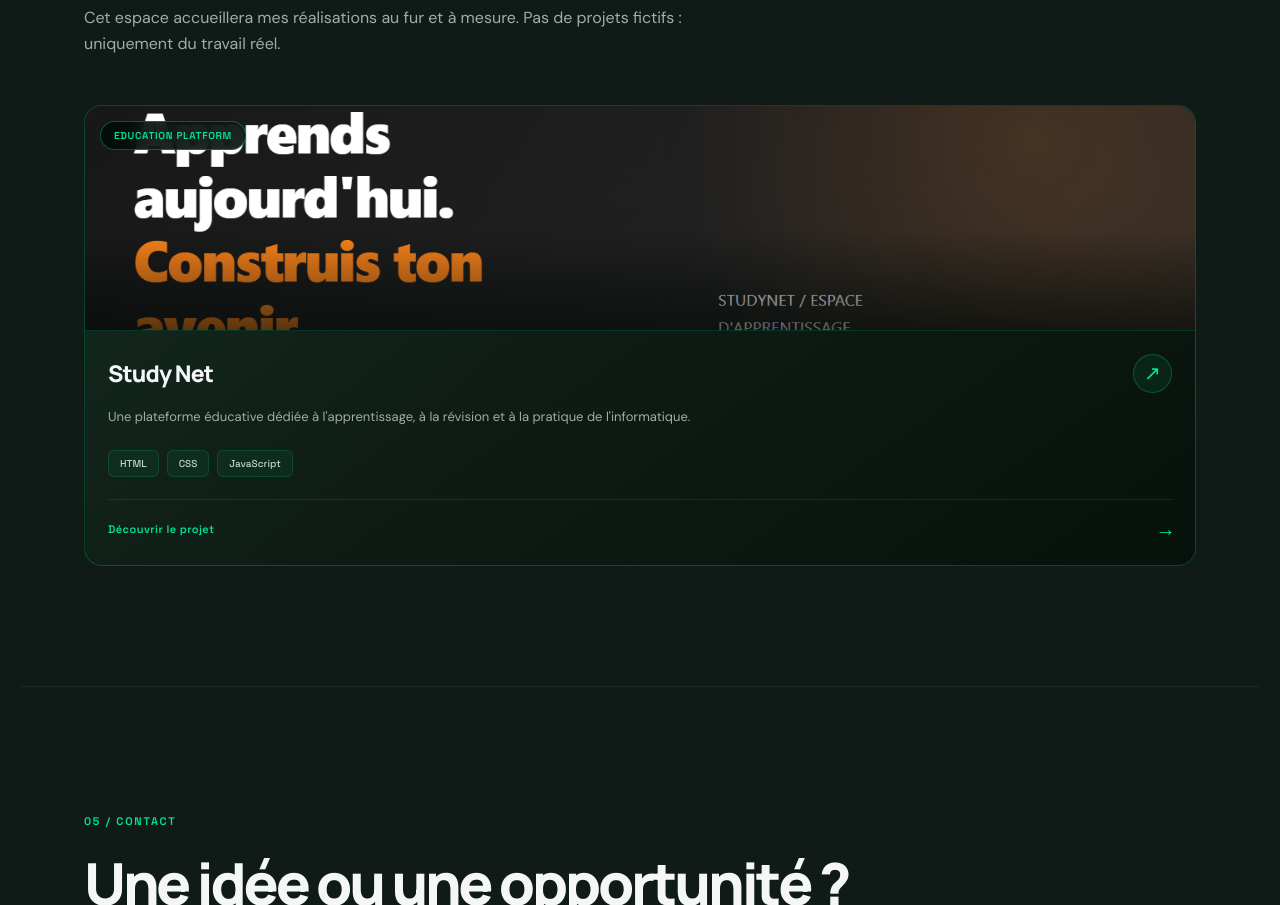
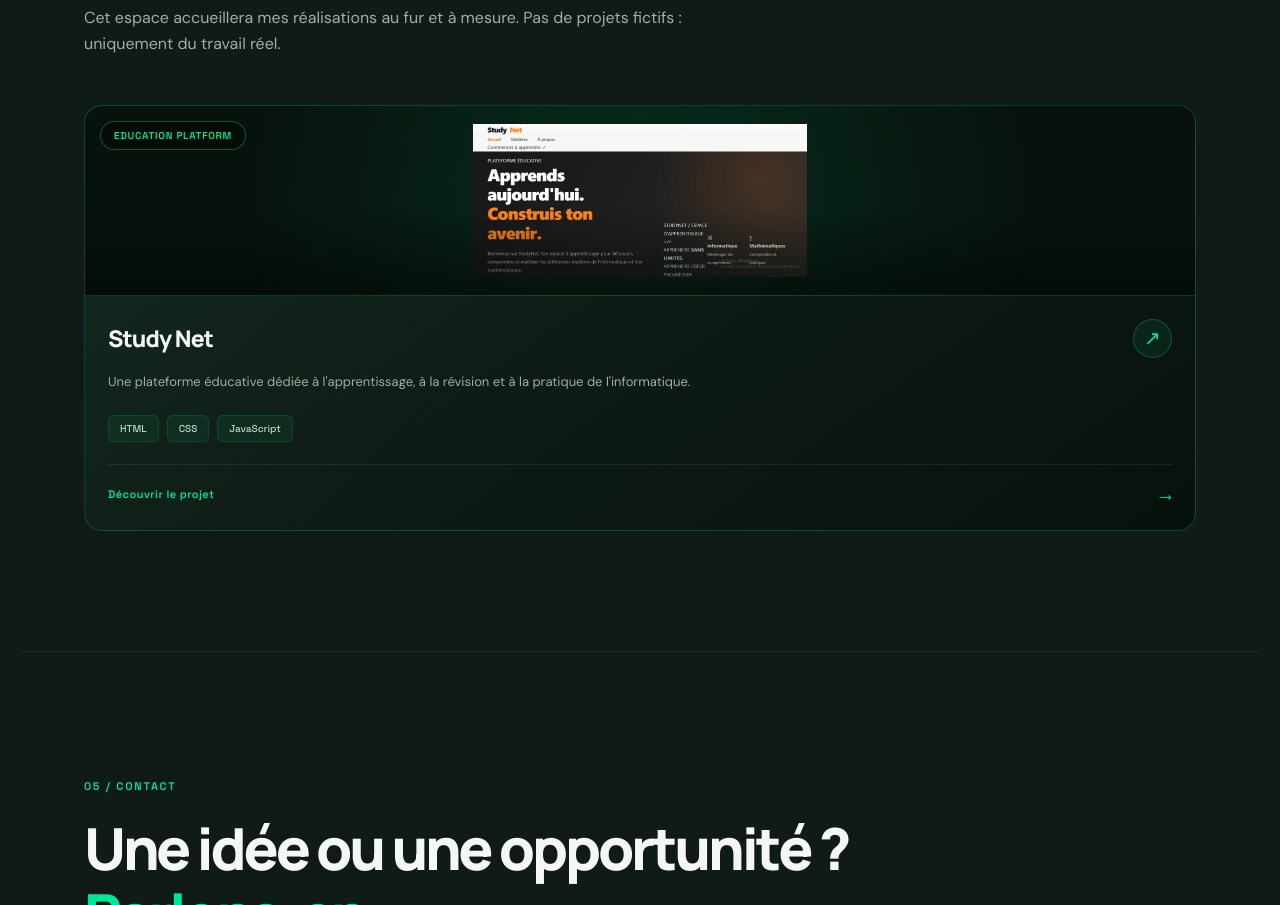
Before and after one commit to mohamed-ali-sablaoui/mohamed-ali, a plain HTML site: page index.html in a window 1280 px wide. Shown: the part 4634-5539 px from the top of the page. Drawn offline with Linux system fonts and the light colour scheme.

Commit message:
Enhance project image styling in studynet card
Add styles for project image in studynet card

```diff
--- a/style.css
+++ b/style.css
@@ -394,3 +394,43 @@ button { font:inherit; }
         transition: none !important;
     }
 }
+/* IMAGE — STUDY NET */
+
+.studynet-card .project-image {
+    height: 190px;
+    padding: 18px;
+    position: relative;
+    display: flex;
+    align-items: center;
+    justify-content: center;
+    overflow: hidden;
+    background:
+        radial-gradient(
+            circle at center,
+            rgba(0, 230, 154, .13),
+            transparent 70%
+        ),
+        #08120c;
+    border-bottom: 1px solid rgba(0, 230, 154, .18);
+}
+
+.studynet-card .project-image img {
+    width: 100%;
+    height: 100%;
+    display: block;
+    object-fit: contain;
+    object-position: center;
+    border-radius: 9px;
+    transition: transform .4s ease;
+}
+
+.studynet-card:hover .project-image img {
+    transform: scale(1.03);
+}
+
+@media (max-width: 650px) {
+    .studynet-card .project-image {
+        height: 155px;
+        padding: 12px;
+    }
+}
```
